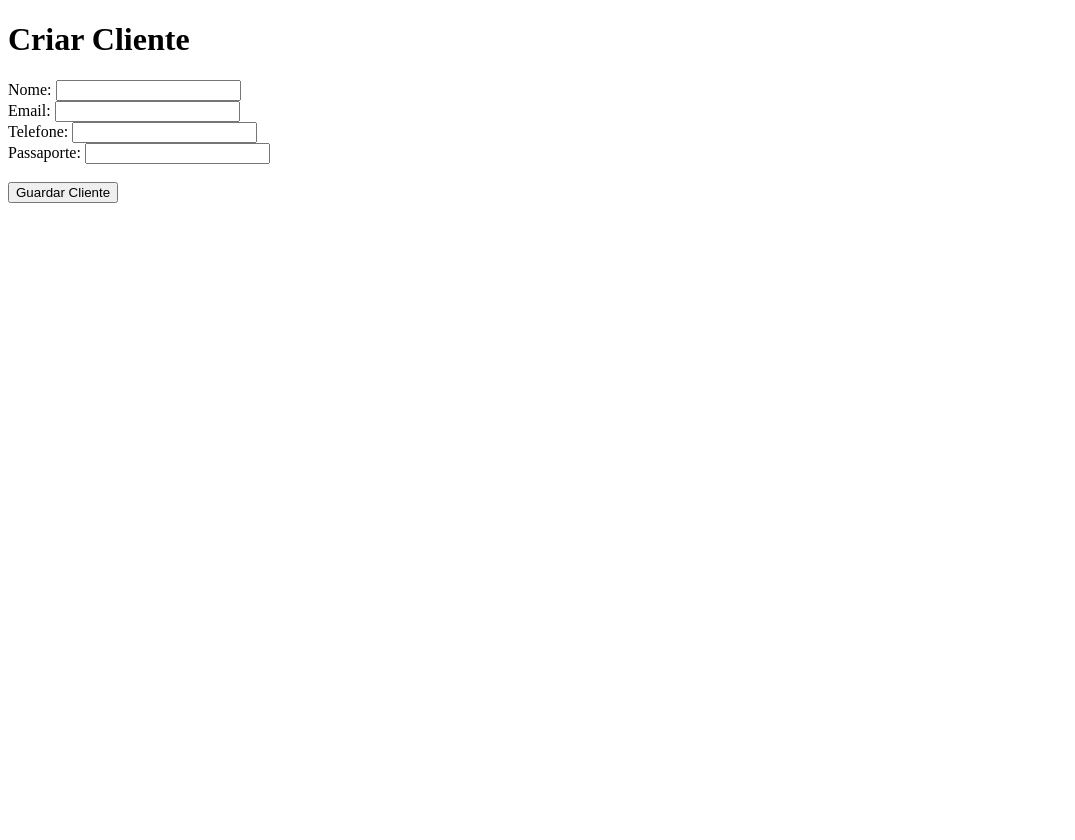
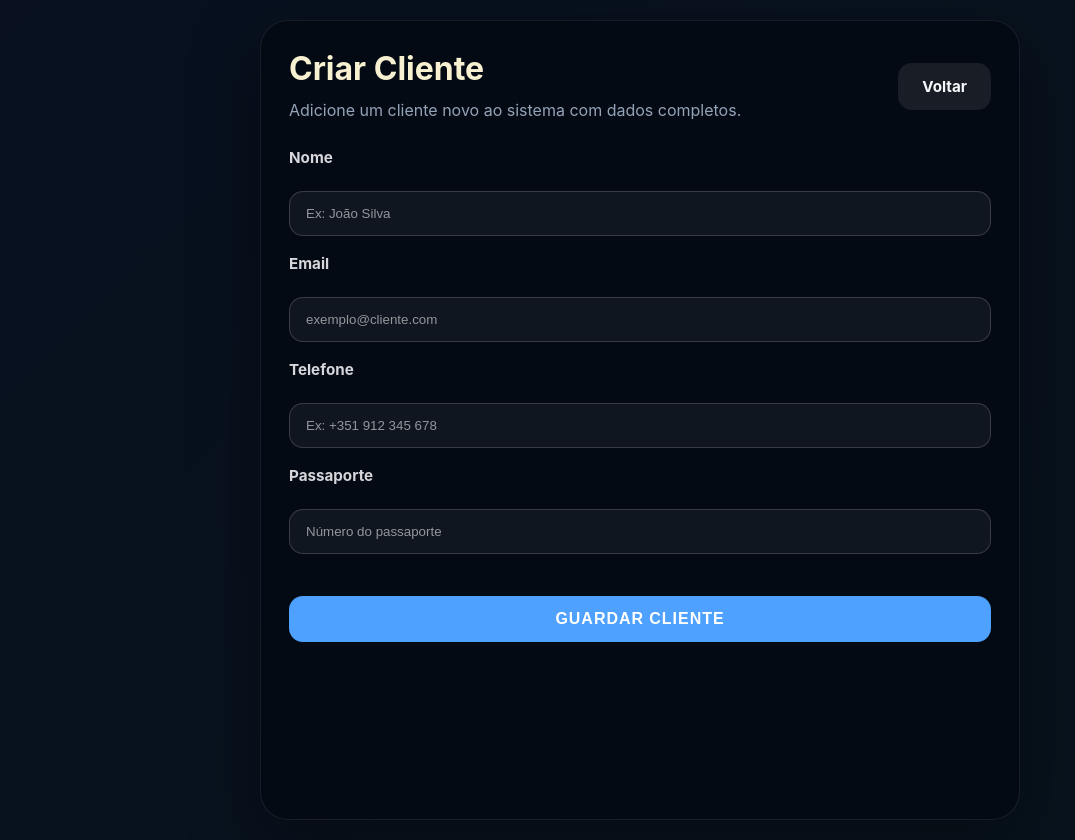
Before and after one commit to Marciodavid10/TravelManagerPro, a Python web app: template templates/novo_cliente.html in a window 1280 px wide. Shown: the whole page, without its empty margins (0-1075 px from the left). Before the commit the page ends 203 px from the top, so only its background shows below. Run offline with Jinja, Linux system fonts and the light colour scheme; the template is opened without the code that fills it, so the values that code supplies are empty.

Commit message:
Atualizar estilo e feedback do novo cliente

```diff
--- a/static/css/style.css
+++ b/static/css/style.css
@@ -289,6 +289,28 @@ input{
     background:rgba(255,255,255,0.04);
     color:#f8fafc;
     outline:none;
+}
+
+.form-grid{
+    display:grid;
+    gap:20px;
+}
+
+.form-group{
+    display:flex;
+    flex-direction:column;
+    gap:8px;
+}
+
+.form-group label{
+    font-size:0.95rem;
+    font-weight:700;
+    color:#d6d6db;
+}
+
+form button.hero-action{
+    width: auto;
+    padding: 14px 24px;
 }
 
 .field-with-action{
--- a/templates/novo_cliente.html
+++ b/templates/novo_cliente.html
@@ -1,46 +1,177 @@
 <!DOCTYPE html>
-<html>
+<html lang="pt">
 
 <head>
-<title>Novo Cliente</title>
+    <meta charset="UTF-8">
+    <meta name="viewport" content="width=device-width, initial-scale=1">
+    <title>Novo Cliente | NaturViagens</title>
+    <link rel="stylesheet" href="{{ url_for('static', filename='css/style.css') }}">
+    <style>
+        body {
+            background: linear-gradient(135deg, #08101f 0%, #08131c 100%);
+            color: #f8fafc;
+            font-family: Inter, system-ui, -apple-system, BlinkMacSystemFont, 'Segoe UI', sans-serif;
+            margin: 0;
+            min-height: 100vh;
+            padding: 20px;
+        }
+        .page-shell {
+            max-width: 760px;
+            margin: 0 auto;
+            padding: 28px;
+            background: rgba(5, 10, 20, 0.94);
+            border: 1px solid rgba(255,255,255,0.08);
+            border-radius: 28px;
+            box-shadow: 0 24px 70px rgba(0,0,0,0.35);
+        }
+        .page-box {
+            padding: 0;
+            background: transparent;
+            border: none;
+            box-shadow: none;
+        }
+        .header-row {
+            display: flex;
+            align-items: center;
+            justify-content: space-between;
+            gap: 16px;
+            margin-bottom: 24px;
+            flex-wrap: wrap;
+        }
+        h1 {
+            margin: 0;
+            font-size: 2rem;
+            color: #f7f1d1;
+        }
+        .section-text {
+            margin: 8px 0 0;
+            color: #94a3b8;
+        }
+        .form-grid {
+            display: grid;
+            gap: 18px;
+        }
+        .form-group {
+            display: flex;
+            flex-direction: column;
+            gap: 8px;
+        }
+        .form-group label {
+            color: #d6d6db;
+            font-weight: 700;
+            font-size: 0.95rem;
+        }
+        .form-group input {
+            width: 100%;
+            padding: 14px 16px;
+            border-radius: 14px;
+            border: 1px solid rgba(255,255,255,0.16);
+            background: rgba(255,255,255,0.05);
+            color: #f8fafc;
+            outline: none;
+        }
+        .form-group input::placeholder {
+            color: rgba(255,255,255,0.55);
+        }
+        .hero-action,
+        .btn-secondary {
+            display: inline-flex;
+            align-items: center;
+            justify-content: center;
+            padding: 14px 24px;
+            border-radius: 14px;
+            font-weight: 700;
+            border: none;
+            cursor: pointer;
+            transition: transform .18s ease, box-shadow .18s ease, background .18s ease;
+        }
+        .hero-action {
+            width: 100%;
+            background: #4ea1ff;
+            color: #fff;
+        }
+        .hero-action:hover,
+        .btn-secondary:hover {
+            transform: translateY(-1px);
+            box-shadow: 0 16px 34px rgba(0,0,0,.24);
+        }
+        .btn-secondary {
+            background: rgba(255,255,255,0.08);
+            color: #f8fafc;
+            text-decoration: none;
+        }
+        .alert-box {
+            padding: 16px 18px;
+            border-radius: 16px;
+            border: 1px solid transparent;
+            margin-bottom: 18px;
+        }
+        .alert-box.success {
+            background: rgba(56, 189, 96, 0.13);
+            border-color: rgba(56, 189, 96, 0.25);
+            color: #b7f2c9;
+        }
+        .alert-box.error {
+            background: rgba(248, 113, 113, 0.12);
+            border-color: rgba(248, 113, 113, 0.28);
+            color: #f8c3c3;
+        }
+        @media (max-width: 640px) {
+            .header-row {
+                flex-direction: column;
+                align-items: stretch;
+            }
+            .hero-action,
+            .btn-secondary {
+                width: 100%;
+            }
+        }
+    </style>
 </head>
 
-	<meta name="viewport" content="width=device-width, initial-scale=1">
 <body>
+    <div class="page-shell">
+        <div class="page-box">
+            <div class="header-row">
+                <div>
+                    <h1>Criar Cliente</h1>
+                    <p class="section-text">Adicione um cliente novo ao sistema com dados completos.</p>
+                </div>
+                <a class="btn-secondary" href="{{ url_for('clientes') }}">Voltar</a>
+            </div>
 
-<h1>Criar Cliente</h1>
+            {% if error %}
+            <div class="alert-box error">{{ error }}</div>
+            {% endif %}
+            {% if success %}
+            <div class="alert-box success">{{ success }}</div>
+            {% endif %}
 
+            <form method="POST" class="form-grid">
+                <div class="form-group">
+                    <label for="nome">Nome</label>
+                    <input id="nome" type="text" name="nome" placeholder="Ex: João Silva" required>
+                </div>
 
-<form method="POST">
+                <div class="form-group">
+                    <label for="email">Email</label>
+                    <input id="email" type="email" name="email" placeholder="exemplo@cliente.com" required>
+                </div>
 
-Nome:
-<input type="text" name="nome">
+                <div class="form-group">
+                    <label for="telefone">Telefone</label>
+                    <input id="telefone" type="tel" name="telefone" placeholder="Ex: +351 912 345 678" required>
+                </div>
 
-<br>
+                <div class="form-group">
+                    <label for="passaporte">Passaporte</label>
+                    <input id="passaporte" type="text" name="passaporte" placeholder="Número do passaporte" required>
+                </div>
 
-Email:
-<input type="email" name="email">
-
-<br>
-
-Telefone:
-<input type="text" name="telefone">
-
-<br>
-
-Passaporte:
-<input type="text" name="passaporte">
-
-<br><br>
-
-<button type="submit">
-Guardar Cliente
-</button>
-
-
-</form>
-
-
+                <button type="submit" class="hero-action">Guardar Cliente</button>
+            </form>
+        </div>
+    </div>
 </body>
 
 </html>
```
Also changed, not shown: app.py (+29 -23 lines).
